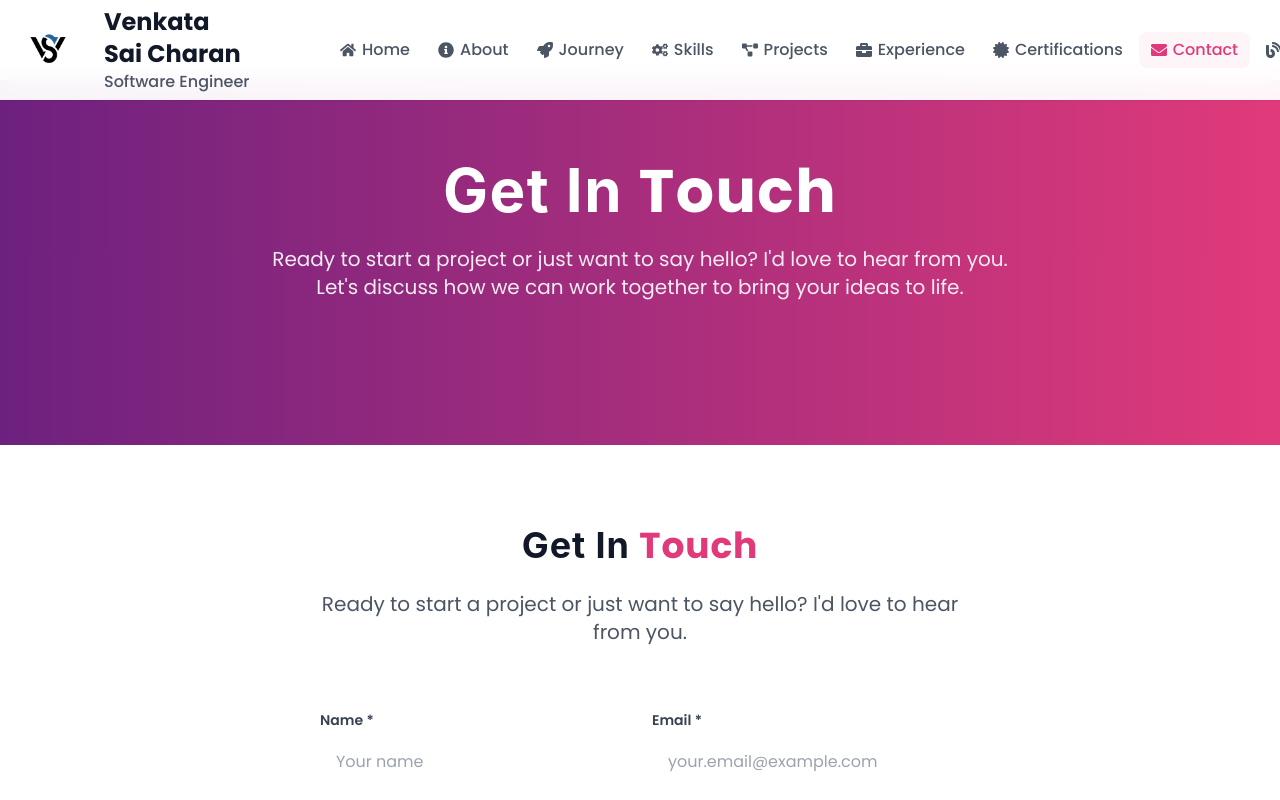
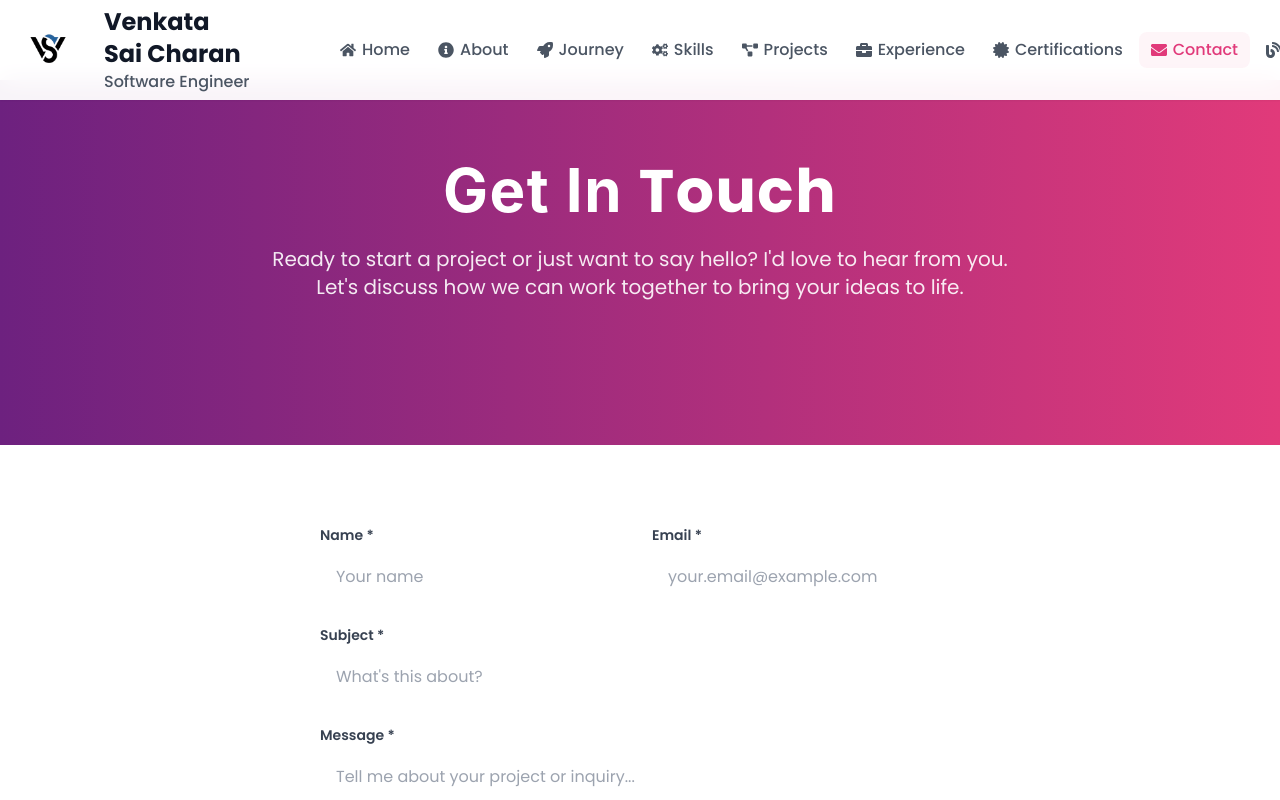
Before and after one commit to saicharankarasala/sai-charan-website, a React (Vite) app: page /contact in a window 1280 px wide. Shown: the top 800 px of the page. Built offline with nearby package versions, Linux system fonts and the light colour scheme.

Commit message:
Fix duplicate 'Get In Touch' section in Contact page

```diff
--- a/src/pages/Contact.jsx
+++ b/src/pages/Contact.jsx
@@ -103,21 +103,6 @@ const Contact = () => {
       {/* Contact Form & Info */}
       <section className="py-12 sm:py-20 px-4 sm:px-6 bg-white">
         <div className="container mx-auto max-w-4xl">
-          {/* Section Header */}
-          <motion.div
-            initial={{ opacity: 0, y: 30 }}
-            whileInView={{ opacity: 1, y: 0 }}
-            transition={{ duration: 0.8 }}
-            viewport={{ once: true }}
-            className="text-center mb-12 sm:mb-16"
-          >
-            <h2 className="text-2xl sm:text-3xl lg:text-4xl font-bold mb-4 sm:mb-6 text-gray-900">
-              Get In <span className="text-[#e13a7a]">Touch</span>
-            </h2>
-            <p className="text-lg sm:text-xl text-gray-600 max-w-2xl mx-auto px-4">
-              Ready to start a project or just want to say hello? I'd love to hear from you.
-            </p>
-          </motion.div>
 
           {/* Contact Form */}
           <motion.div
```
